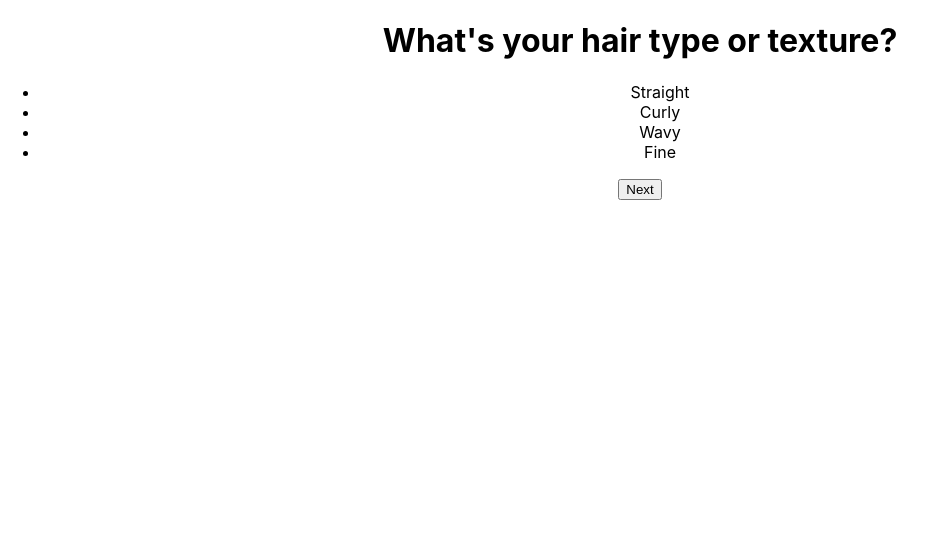
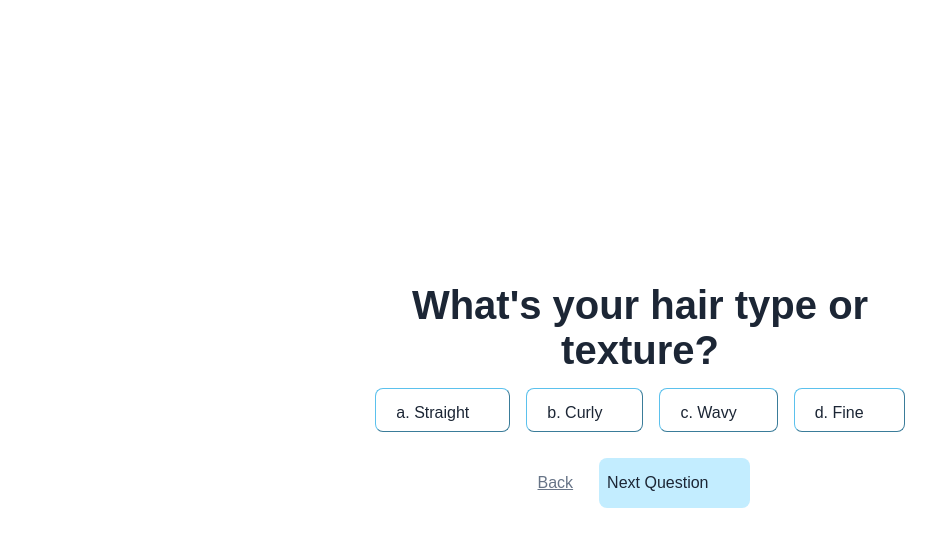
Before and after one commit to ivaylokonsulov/frontend-task-skincare-quiz, a React (Create React App) app: page / in a window 1280 px wide. Both pictures are taken after a click on the button "Start the quiz". Shown: the top 546 px of the page, without its empty margins (0-945 px from the left). Built offline with nearby package versions, Linux system fonts and the light colour scheme.

Commit message:
Completed Quiz page
1. Implemented Back button logic
2. Implemented next button logic
3. Created answers use/set state

```diff
--- a/src/App.js
+++ b/src/App.js
@@ -1,21 +1,68 @@
-import './App.css';
+import './mainPage.css';
+import './quizPage.css';
 import MainPage from './MainPage.js';
 import React, { useState } from "react";
 import QuizPage from "./QuizPage";
+import DiscoverResults from "./DiscoverResults"
 
 function App() {
+  // Main page flag
+  const [showMainPage, setMainPage] = useState(true);
+
+  // Handling showing quiz page
   const [showQuiz, setShowQuiz] = useState(false);
 
-  /*  Lambda functio for controlling page visualization. */
+  // Handling discovering results
+  const [showDiscoverResults, setDiscoverResults] = useState(false);
+
+  //  Function passed to Main Page to control whether Quiz Page is to be shown
   const startQuiz = () => {
+    setMainPage(false);
     setShowQuiz(true); // Switch to quiz page
   };
-  return (
+  // Function passed to Quiz Page for handling Returning back to Main page
+  const returnBack = () => {
+    setShowQuiz(false);
+    setMainPage(true);
+  }
+
+  // Function passed to Quiz Page for handling completion of test
+  const completeTest = () => {
+    setDiscoverResults(true);
+    setShowQuiz(false);
+    setMainPage(false);
+  }
+
+  // Use state for answering questions. Creating an empty array to fill inset
+  const [answers, setAnswers] = useState(Array(5).fill(null));
+
+  // Main page
+  if (showMainPage && !showQuiz && !showDiscoverResults){
+    return(
+      <div className="App">
+           { <MainPage onStartQuiz={startQuiz} />}
+      </div>
+    );
+  }
+  // Quiz page
+  else if(!showMainPage && showQuiz && !showDiscoverResults){
+    return(
+      <div className="App">
+        <QuizPage
+            onReturnBack = {returnBack}
+            onCompletionOfQuiz =  {completeTest}
+            answers={answers}
+            setAnswers={setAnswers}/>
+      </div>
+    );
+  }
+  // Discover results page
+  else
+    return(
     <div className="App">
-           {!showQuiz && <MainPage onStartQuiz={startQuiz} />}
-           {showQuiz && <QuizPage />}
-    </div>
-  );
+        <DiscoverResults />
+      </div>
+    );
 }
 
 export default App;
--- /dev/null
+++ b/src/DiscoverResults.js
@@ -0,0 +1,9 @@
+function DiscoverResuilts(){
+    return(
+        <div>
+            Results discovered!
+        </div>
+    )
+}
+
+export default DiscoverResuilts;
--- a/src/Questions.js
+++ b/src/Questions.js
@@ -2,23 +2,23 @@
 const questions = [
     {
       question: "What's your hair type or texture?",
-      options: ["Straight", "Curly", "Wavy", "Fine"],
+      options: ["a. Straight", "b. Curly", "c. Wavy", "d. Fine"],
     },
     {
       question: "How often do you wash your hair?",
-      options: ["Daily", "Every other day", "Twice a week", "Once a week", "Once every two weeks"],
+      options: ["a. Daily", "b. Every other day", "c. Twice a week", "d. Once a week", "e. Once every two weeks"],
     },
     {
       question: "What benefit do you look for in your hair products?",
-      options: ["Anti-breakage", "Hydration", "Soothing dry scalp", "Repairs the appearance of damaged hair", "Volume", "Curl and coil enhancing."],
+      options: ["a. Anti-breakage", "b. Hydration", "c. Soothing dry scalp", "d. Repairs the appearance of damaged hair", "e. Volume", "f. Curl and coil enhancing."],
     },
     {
       question: "Is there anything troubling you about your hair?",
-      options: ["Breakage", "Frizz", "Scalp dryness", "Damage", "Tangling"],
+      options: ["a. Breakage", "b. Frizz", "c. Scalp dryness", "d. Damage", "e. Tangling"],
     },
     {
       question: "What is your natural hair color(s) today?",
-      options: ["Black", "Brown", "Blonde", "Red/Orange", "Silver/Grey"],
+      options: ["a. Black", "b. Brown", "c. Blonde", "d. Red/Orange", "e. Silver/Grey"],
     },
   ];
 
--- a/src/QuizPage.js
+++ b/src/QuizPage.js
@@ -1,28 +1,62 @@
 import React, { useState } from "react";
 import questions from "./Questions";
 
-function QuizPage() {
+function QuizPage({onReturnBack, onCompletionOfQuiz, answers, setAnswers}) {
+    // Questions index
     const [currentQuestionIndex, setCurrentQuestionIndex] = useState(0);
 
+    // Handling clicking on next button
     const handleNext = () => {
         if (currentQuestionIndex < questions.length - 1) {
             setCurrentQuestionIndex(currentQuestionIndex + 1);
         } else {
-      alert("Quiz Completed!");
+            onCompletionOfQuiz();
         }
     };
 
+    // Handling clicking on back button
+    const handleBack = () => {
+        if (currentQuestionIndex > 1) {
+            setCurrentQuestionIndex(currentQuestionIndex - 1);
+        } else {
+            onReturnBack();
+        }
+    }
+
+
+
+    // Handling answering a question
+    function recordAnswer(index, option){
+        setAnswers((prevAnswers) => {
+            const newAnswers = [...prevAnswers]; // Create a copy of the array
+            newAnswers[index] = option; // Update the specific index
+            console.log(newAnswers);
+            return newAnswers; // Return the updated array
+          });
+        // Moving on the next question using handleNext function
+        handleNext();
+    }
+
     return (
         <div className="quiz-page">
-      <h1>{questions[currentQuestionIndex].question}</h1>
-      <ul>
+            <div className="question-title">
+                {questions[currentQuestionIndex].question}
+            </div>
+            <div className="options-div">
             {questions[currentQuestionIndex].options.map((option, index) => (
-          <li key={index}>{option}</li>
+            <button className="answer-option-button" onClick={() => recordAnswer(currentQuestionIndex, option)} key={index}>{option} </button>
             ))}
-      </ul>
-      <button onClick={handleNext}>
-        {currentQuestionIndex === questions.length - 1 ? "Finish" : "Next"}
+            </div>
+            <div className="back-next-div">
+                <div className="quiz-buttons">
+                    <button className="quiz-page-back-button" onClick={handleBack}>
+                        Back
                     </button>
+                    <button className='quiz-page-next-button' onClick={handleNext}>
+                        {currentQuestionIndex === questions.length - 1 ? "Discover your results" : "Next Question"}
+                    </button>
+                </div>
+            </div>
         </div>
     );
 }
--- a/src/index.js
+++ b/src/index.js
@@ -1,12 +1,10 @@
 import React from 'react';
-import ReactDOM from 'react-dom';
 import './index.css';
 import App from './App';
+import { createRoot } from 'react-dom/client';
 
-/* Rendering react components in the #root div. */
-ReactDOM.render(
-  <React.StrictMode>
-    <App />
-  </React.StrictMode>,
-  document.getElementById('root')
-);
+const domNode = document.getElementById('root');
+const root = createRoot(domNode);
+root.render(
+  <App />
+)
--- a/src/App.css
+++ b/src/mainPage.css
@@ -15,7 +15,6 @@
 .main-page-img-div{
   position: relative;
   width: 1440px;
-  height: 526px;
   background-image: url('./mainPagePhoto.png');
   background-repeat: no-repeat;
   background-size: cover; /* Ensure the background covers the div */
@@ -31,9 +30,9 @@
 }
 
 .main-page-content-div{
-  width: 583px;
+  width: 583px; /* TODO */
   text-align: center; /* Center text inside the content div */
-  height: 207px;
+  height: 207px; /* TODO */
   font-size: 40px;
   font-weight: 600;
   font-family: Arial; /* TODO change later to Grange*/
@@ -42,8 +41,8 @@
 }
 
 .main-page-subtitle-div{
-  width: 327px;
-  height: 32px;
+  width: 327px; /* TODO */
+  height: 32px; /* TODO */
   font-size: 16px;
   font-weight: 400;
   font-family: Arial; /* TODO change later to Proxima Nova*/
@@ -56,8 +55,8 @@
 }
 
 .start-the-quiz-button{
-  width: 174;
-  height: 47;
+  width: 174; /* TODO */
+  height: 47; /* TODO */
   padding-left: 40px;
   padding-top: 14px;
   padding-right: 40px;
--- /dev/null
+++ b/src/quizPage.css
@@ -0,0 +1,83 @@
+.quiz-page{
+    justify-items: center;
+    background-color: #FFFFFF;
+    min-height: 100vh;
+    color: #FFFFFF;
+    display: flex; /* Flex for content on main page */
+    flex-direction: column; /* Content flows vertically */
+    align-items: center; /* Center horizontally */
+    justify-content: center;
+}
+
+.question-title{
+    width: 583px; /* TODO */
+    text-align: center; /* Center text inside the content div */
+    max-height: 88px; /* TODO */
+    font-size: 40px;
+    font-weight: 600;
+    font-family: Arial; /* TODO change later to Grange*/
+    color: #1C2635;
+}
+
+.options-div{
+    margin: 9px;
+}
+
+.answer-option-button{
+    max-height: 44px; /* TODO */
+    background-color: #FFFFFF;
+    border-radius: 8px;
+    border-width: 1px;
+    border-color: #5BC1ED;
+    font-size: 16px;
+    font-weight: 400;
+    font-family: Arial, Helvetica, sans-serif; /* TODO change later to Proxima Nova*/
+    padding-left: 20px;
+    padding-top: 14px;
+    padding-right: 40px;
+    padding-bottom: 14px;
+    margin: 8px;
+    line-height: 19px;
+    color: #1C2635;
+}
+
+.answer-option-button:hover{
+    cursor: pointer;
+    background-color: #5BC1ED;
+}
+
+.quiz-page-next-button{
+    font-size: 16px;
+    font-weight: 500;
+    padding-top: 40px;
+    padding-top: 14px;
+    padding-right: 40px;
+    padding-bottom: 14px;
+    background-color: #C3EDFF;
+    border-color: transparent;
+    border-radius: 8px;
+    color: #1C2635;
+    margin: 9px;
+}
+
+.quiz-page-next-button:hover{
+    background-color: #5fbadb;
+    cursor: pointer;
+}
+
+.quiz-page-back-button{
+    margin: 9px;
+    background-color: transparent;
+    color: #677487;
+    font-size: 16px;
+    font-family: Arial, Helvetica, sans-serif; /* TODO change later to Proxima Nova*/
+    font-weight: 500;
+    line-height: 20px;
+    border-color: transparent;
+    text-decoration: underline;
+}
+
+.quiz-page-back-button:hover{
+    cursor: pointer;
+    color: #5fbadb;
+}
```
Lines whose indentation alone changed are shown as unchanged.
